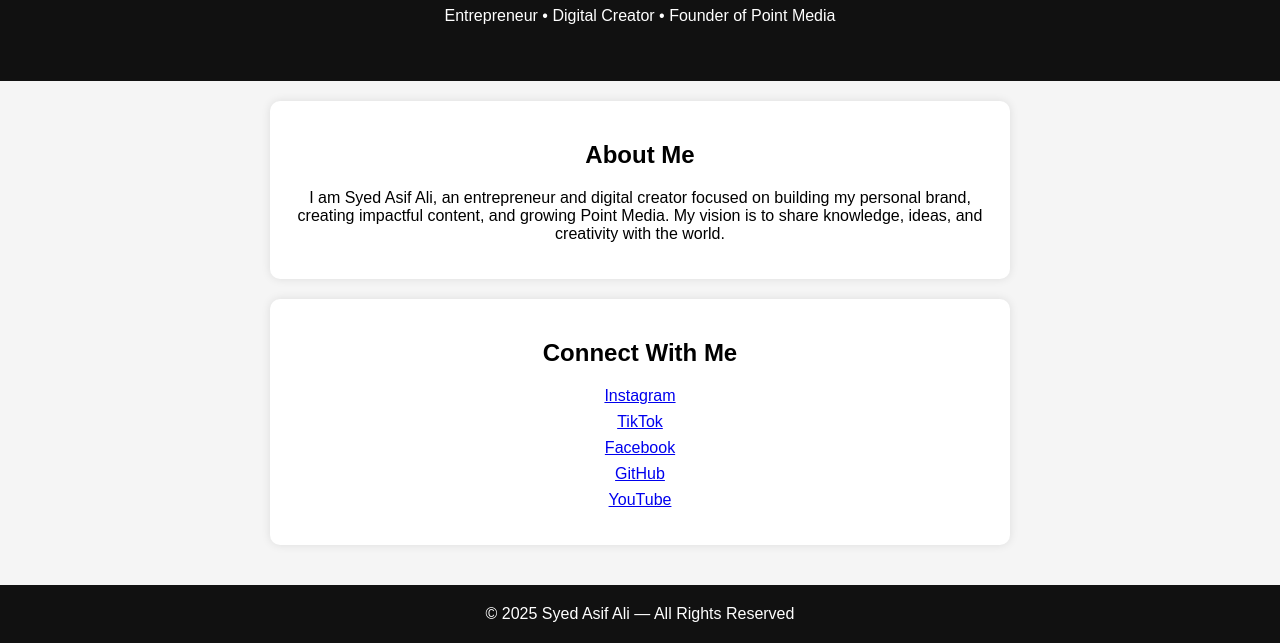
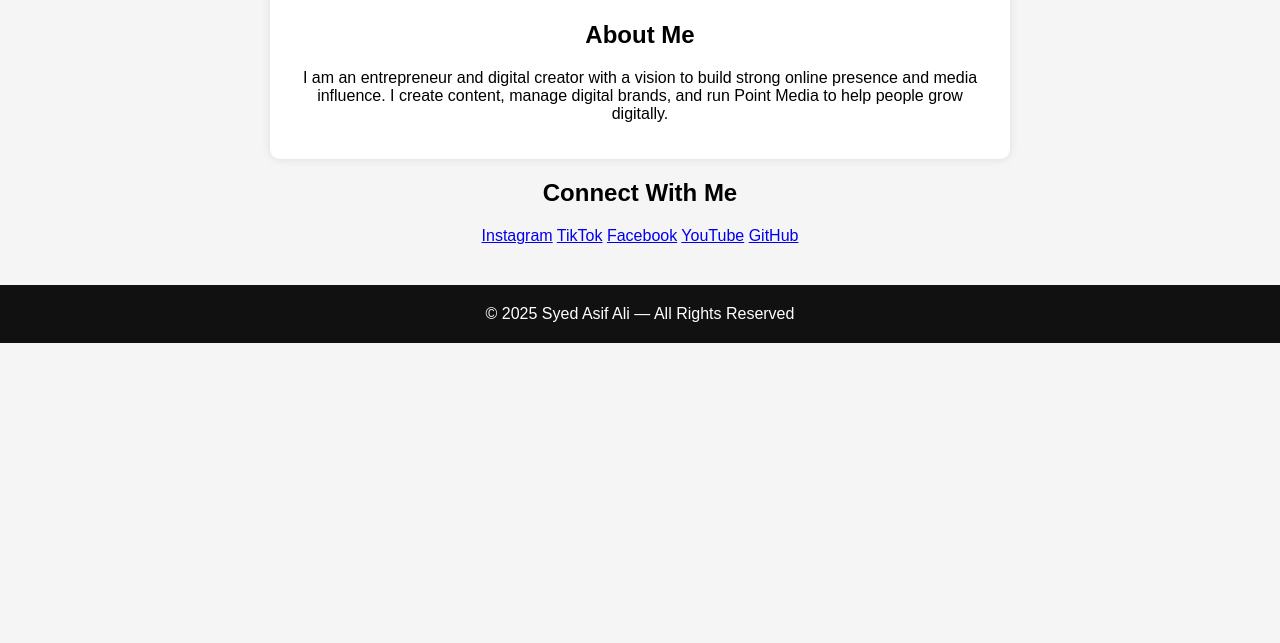
Before and after one commit to asif693411-netizen/asifali.github.io, a plain HTML site: page index.html in a window 1280 px wide. Shown: the part 253-896 px from the top of the page. After the commit the page ends 800 px from the top, so only its background shows below. Drawn offline with Linux system fonts and the light colour scheme.

Commit message:
Refactor index.html structure and content
Reorganized the structure of the index.html file by updating the header, about section, and social links. Improved content clarity and layout.

```diff
--- a/index.html
+++ b/index.html
@@ -5,38 +5,46 @@
     <meta name="viewport" content="width=device-width, initial-scale=1.0" />
     <title>Syed Asif Ali - Entrepreneur & Digital Creator</title>
     <link rel="stylesheet" href="style.css" />
+    <link rel="preconnect" href="https://fonts.googleapis.com">
+    <link href="https://fonts.googleapis.com/css2?family=Poppins:wght@300;400;600&display=swap" rel="stylesheet">
 </head>
 
 <body>
+
+    <div class="container">
+
         <header>
-        <img src="images/profile.jpg" class="logo" />
+            <img src="images/profile.jpg" class="profile-img" />
             <h1>Syed Asif Ali</h1>
-        <p>Entrepreneur • Digital Creator • Founder of Point Media</p>
+            <p class="title">Entrepreneur • Digital Creator • Founder of Point Media</p>
         </header>
 
         <section class="about">
             <h2>About Me</h2>
             <p>
-            I am Syed Asif Ali, an entrepreneur and digital creator focused on
-            building my personal brand, creating impactful content, and
-            growing Point Media. My vision is to share knowledge, ideas, and
-            creativity with the world.
+                I am an entrepreneur and digital creator with a vision to build strong online
+                presence and media influence. I create content, manage digital brands, and run
+                Point Media to help people grow digitally.
             </p>
         </section>
 
-    <section class="socials">
+        <section class="social-section">
             <h2>Connect With Me</h2>
-        <ul>
-            <li><a href="https://instagram.com" target="_blank">Instagram</a></li>
-            <li><a href="https://tiktok.com" target="_blank">TikTok</a></li>
-            <li><a href="https://facebook.com" target="_blank">Facebook</a></li>
-            <li><a href="https://github.com" target="_blank">GitHub</a></li>
-            <li><a href="https://youtube.com" target="_blank">YouTube</a></li>
-        </ul>
+
+            <div class="social-links">
+                <a href="https://instagram.com" target="_blank">Instagram</a>
+                <a href="https://tiktok.com" target="_blank">TikTok</a>
+                <a href="https://facebook.com" target="_blank">Facebook</a>
+                <a href="https://youtube.com" target="_blank">YouTube</a>
+                <a href="https://github.com" target="_blank">GitHub</a>
+            </div>
         </section>
 
         <footer>
             © 2025 Syed Asif Ali — All Rights Reserved
         </footer>
+
+    </div>
+
 </body>
 </html>
```
Lines whose indentation alone changed are shown as unchanged.
